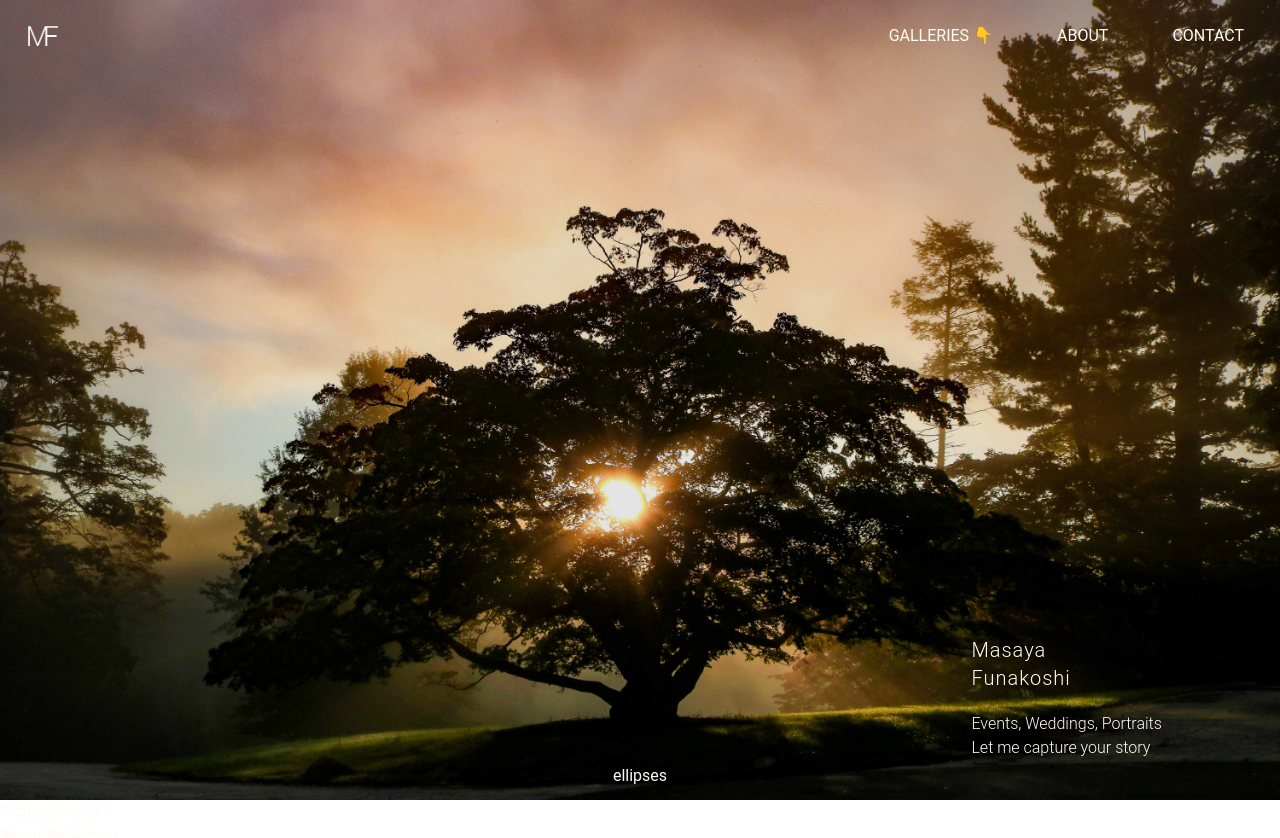
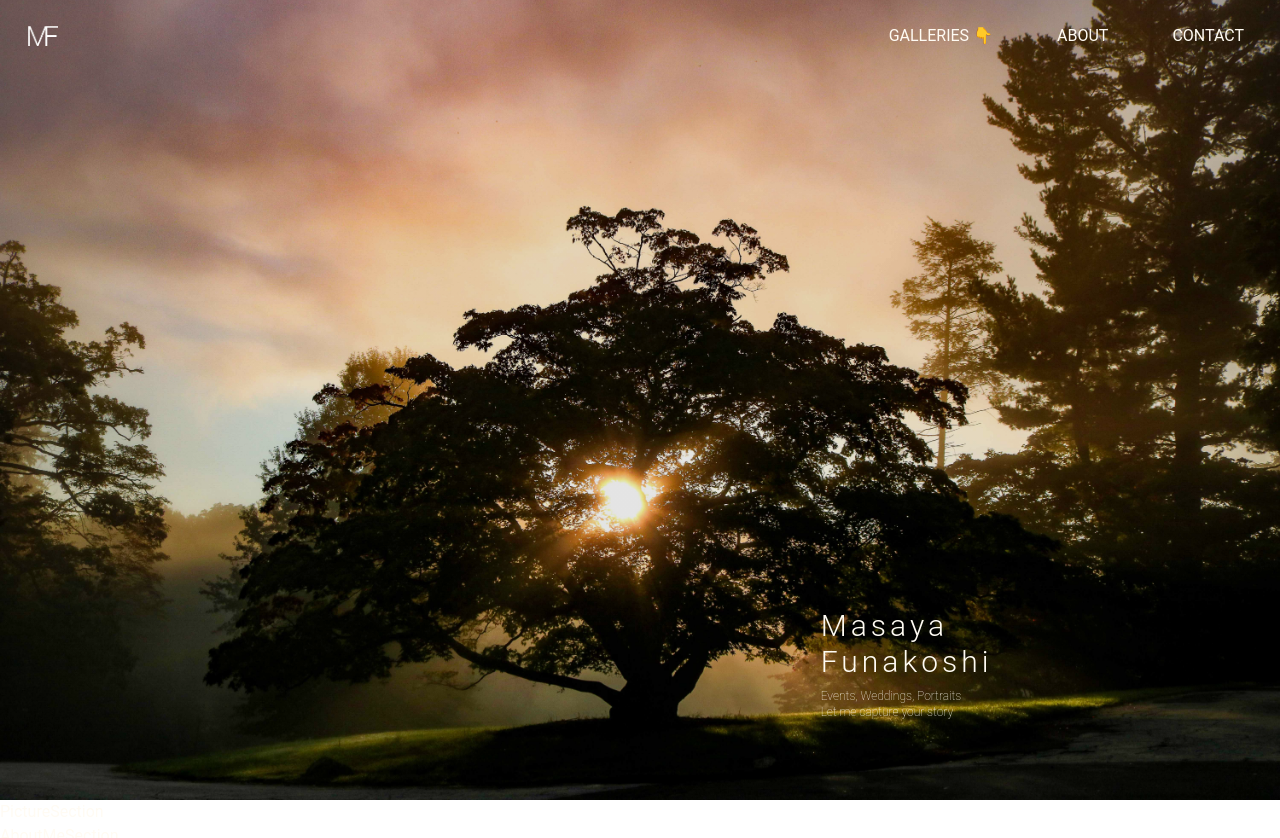
Before and after one commit to masayafunakoshi1/photography-website-v3, a Next.js app: page / in a window 1280 px wide. Shown: the top 838 px of the page. Built offline with nearby package versions, Linux system fonts and the light colour scheme.

Commit message:
Hero section text edits

```diff
--- a/components/Home/HeroSection.tsx
+++ b/components/Home/HeroSection.tsx
@@ -5,17 +5,20 @@ const HeroSection = () => {
   return (
     <div className="flex min-h-screen flex-col background-hero h-screen justify-between">
         <Navbar />
-        <div className="grid grid-rows-1 grid-cols-3">
-            <div className="flex justify-center items-end pb-3 col-start-2">
-                ellipses
+        <div className="grid grid-rows-1 grid-cols-12">
+            <div className="flex justify-center items-end pb-3 col-start-6">
+                <div className='flex-col justify-center items-center'>
+                </div>
             </div>
-            <div className="flex flex-col col-start-3 pb-10 justify-center items-center">
-                <div>
-                    <h1 className="pb-5 font-light text-xl tracking-wider">
+            <div className="
+            flex flex-col  justify-center items-center col-start-7 col-span-5
+            ">
+                <div className="pb-20">
+                    <h1 className="pb-2 font-light text-3xl tracking-widest">
                         Masaya <br/>
                         Funakoshi
                     </h1>
-                    <div className="text-md font-light ">
+                    <div className="font-roboto text-xs font-thin ">
                         <p>Events, Weddings, Portraits</p>
                         <p>Let me capture your story</p>
                     </div>
--- a/styles/globals.css
+++ b/styles/globals.css
@@ -1,7 +1,8 @@
 @tailwind base;
 @tailwind components;
 @tailwind utilities;
-@import url('https://fonts.googleapis.com/css2?family=Inter:wght@700&family=Roboto:wght@300&display=swap');
+/* @import url('https://fonts.googleapis.com/css2?family=Inter:wght@700&family=Roboto:wght@300&display=swap'); */
+@import url('https://fonts.googleapis.com/css2?family=Roboto:wght@100;300;400&display=swap');
 
 * {
     margin: 0;
--- a/tailwind.config.js
+++ b/tailwind.config.js
@@ -1,10 +1,14 @@
 /** @type {import('tailwindcss').Config} */
+
 module.exports = {
     content: [
         "./pages/**/*.{js,ts,jsx,tsx}",
         "./components/**/*.{js,ts,jsx,tsx}",
     ],
     theme: {
+        fontFamily: {
+            'font-roboto': ["Roboto", "Arial"]
+        },
         letterSpacing: {
             tightest: '-.075em',
             tighter: '-.05em',
@@ -12,7 +16,7 @@ module.exports = {
             normal: '0',
             wide: '.025em',
             wider: '.05em',
-            widest: '.18em',
+            widest: '.135em',
         },
         extend: {
             colors:{
```
